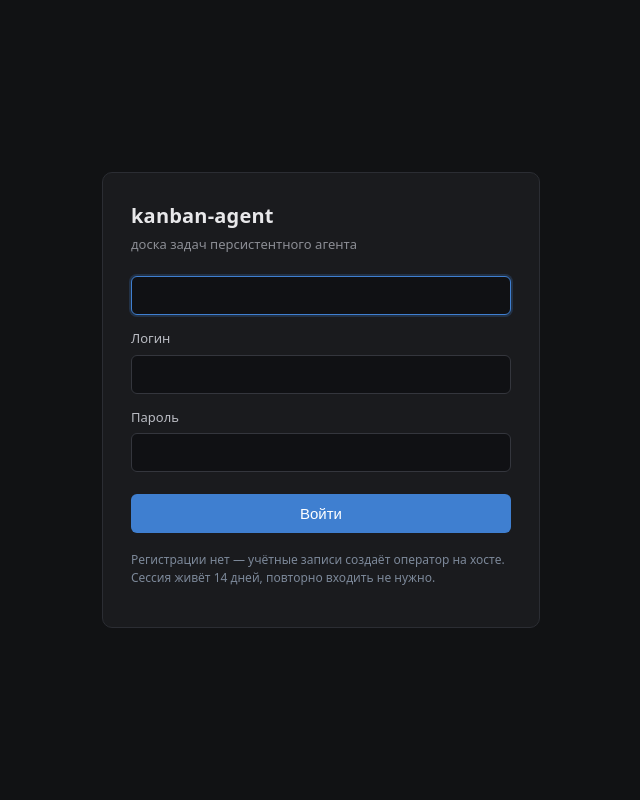
After one commit to vaskes/Kanban-persistent-llm-agent, a Django app: page /login/ in a window 1280 px wide. The commit adds this page. Shown: the whole page, without its empty margins (319-959 px from the left). Run offline with Django 5.2, Linux system fonts and the light colour scheme; parts of the project's set-up code (start-up, migrations or seed data) failed here and were passed over.

Commit message:
feat(auth): login required on the whole board, no registration
The board had no authentication of its own: anyone who reached the LAN port
could create and move cards. Only /admin/ was behind a login.

- login_required on board, task detail and reports. /healthz stays open so a
  liveness probe does not need credentials.
- No registration and no password reset. Accounts are created by the operator
  on the host; there is no public path to becoming a user.
- Django sessions carry the 'log in once' behaviour, 14 days by default, with
  HttpOnly + SameSite=Lax cookies and CSRF on every form.
- A dedicated login page, and the operator's name plus a logout button in the
  board header.
- SESSION_COOKIE_SECURE exists for a future HTTPS deployment and is off by
  default because the board is served over plain HTTP on the LAN.

Eleven tests: each view requires a session, healthz does not, login grants and
issues a cookie, bad credentials do not, logout clears it, and /register/ and
/password_reset/ do not exist.

```diff
--- a/board/urls.py
+++ b/board/urls.py
@@ -1,15 +1,19 @@
+from django.contrib.auth import views as auth_views
+from django.http import JsonResponse
 from django.urls import path
-from django.http import JsonResponse
 
 from . import views
 
 
 def healthz(_request):
+    # Deliberately unauthenticated: a liveness probe cannot log in.
     return JsonResponse({"ok": True, "service": "kanban-agent"})
 
 
 urlpatterns = [
-    path("healthz", healthz),
+    path("healthz", healthz, name="healthz"),
+    path("login/", auth_views.LoginView.as_view(template_name="board/login.html"), name="login"),
+    path("logout/", auth_views.LogoutView.as_view(), name="logout"),
     path("", views.board, name="board"),
     path("task/<str:task_id>/", views.task_detail, name="task_detail"),
     path("reports/", views.reports, name="reports"),
--- a/templates/board/board.html
+++ b/templates/board/board.html
@@ -12,8 +12,12 @@
  a.nav{color:#7cc4ff;margin-left:14px}
 </style></head><body>
 <header><b>kanban-agent</b>
+ <span class="nav"><a href="/reports/">reports</a></span>
  <span class="nav"><a href="/admin/">admin</a></span>
- <span class="nav"><a href="/reports/">reports</a></span>
+ <span class="nav">{{ request.user.username }}</span>
+ <form method="post" action="/logout/" style="display:inline;margin-left:10px">
+   {% csrf_token %}<button class="nav" style="background:none;border:0;color:#7cc4ff;
+   cursor:pointer;font:inherit;padding:0">выйти</button></form>
 </header>
 <div class="cols">
 {% for c in columns %}
--- /dev/null
+++ b/templates/board/login.html
@@ -0,0 +1,43 @@
+<!doctype html><html><head><meta charset="utf-8">
+<meta name="viewport" content="width=device-width,initial-scale=1">
+<title>kanban-agent — вход</title>
+<style>
+ body{font:15px/1.5 system-ui,-apple-system,Segoe UI,sans-serif;background:#111214;color:#e8e8ea;
+      margin:0;display:flex;align-items:center;justify-content:center;min-height:100vh}
+ .card{width:100%;max-width:380px;background:#1a1b1e;border:1px solid #2b2d33;border-radius:10px;padding:28px}
+ h1{margin:0 0 4px;font-size:20px;font-weight:600;letter-spacing:.2px}
+ .sub{color:#8b8d94;font-size:13px;margin:0 0 22px}
+ label{display:block;font-size:13px;color:#b9bbc2;margin:14px 0 6px}
+ input[type=text],input[type=password]{width:100%;box-sizing:border-box;padding:10px 12px;font-size:15px;
+      background:#101114;border:1px solid #34363d;border-radius:6px;color:#e8e8ea;outline:none}
+ input:focus{border-color:#3f7fd0;box-shadow:0 0 0 2px rgba(63,127,208,.22)}
+ button{width:100%;margin-top:22px;padding:11px;font-size:15px;font-weight:500;cursor:pointer;
+        background:#3f7fd0;border:0;border-radius:6px;color:#fff}
+ button:hover{background:#4a8ade}
+ .err{background:#3a1d1f;border:1px solid #6b3034;color:#f3b0b3;padding:10px 12px;
+      border-radius:6px;margin-bottom:16px;font-size:14px}
+ .next{color:#7c8899;font-size:12px;margin-top:18px;line-height:1.5}
+ a{color:#6ba3e8}
+</style></head><body>
+<div class="card">
+  <h1>kanban-agent</h1>
+  <p class="sub">доска задач персистентного агента</p>
+  {% if form.errors %}
+    <div class="err">Неверный логин или пароль.</div>
+  {% endif %}
+  <form method="post" action="{% url 'login' %}">
+    {% csrf_token %}
+    {{ form.username }}
+    <label for="id_username">Логин</label>
+    <input type="text" name="username" id="id_username" autofocus autocomplete="username" required>
+    <label for="id_password">Пароль</label>
+    <input type="password" name="password" id="id_password" autocomplete="current-password" required>
+    {% if next %}<input type="hidden" name="next" value="{{ next }}">{% endif %}
+    <button type="submit">Войти</button>
+  </form>
+  <p class="next">
+    Регистрации нет — учётные записи создаёт оператор на хосте.
+    Сессия живёт 14 дней, повторно входить не нужно.
+  </p>
+</div>
+</body></html>
```
Also changed, not shown: board/tests/test_views.py (+82 -0 lines), board/views.py (+8 -0 lines), core/settings.py (+16 -0 lines).
